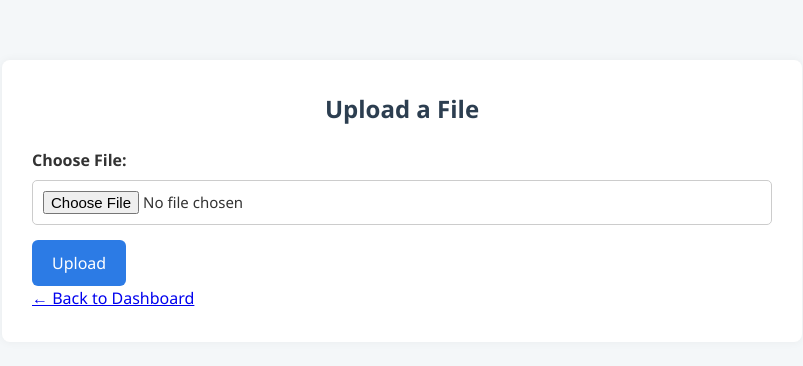
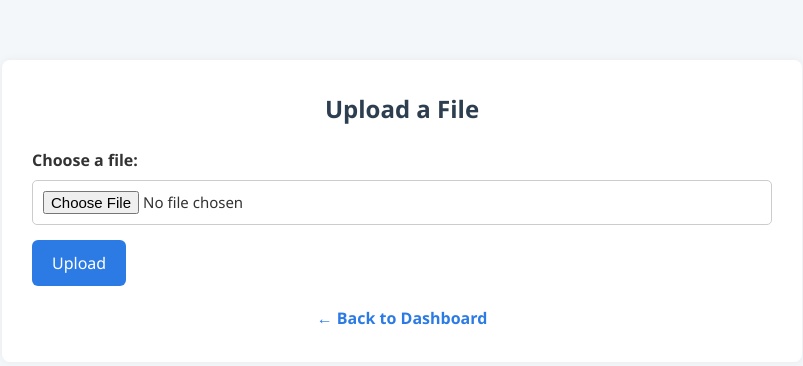
Before and after one commit to Presidor1/DATA-SECURITY-SYSTEM, a Flask app: page /upload in a window 1280 px wide. Shown: the top 366 px of the page, without its empty margins (238-1041 px from the left). Run offline with Flask 3, Linux system fonts and the light colour scheme; the visitor is signed in with stand-in values (Sample User, id 1).

Commit message:
Update upload.html

```diff
--- a/templates/upload.html
+++ b/templates/upload.html
@@ -17,14 +17,15 @@
       {% endif %}
     {% endwith %}
 
-    <form method="POST" enctype="multipart/form-data" class="form-box">
-      <label for="file">Choose File:</label>
+    <form method="POST" enctype="multipart/form-data" class="upload-form">
+      <label for="file">Choose a file:</label>
       <input type="file" id="file" name="file" required>
-
       <button type="submit">Upload</button>
     </form>
 
-    <a class="back-link" href="{{ url_for('dashboard') }}">← Back to Dashboard</a>
+    <div class="links">
+      <a href="{{ url_for('dashboard') }}">← Back to Dashboard</a>
+    </div>
   </div>
 </body>
 </html>
```
